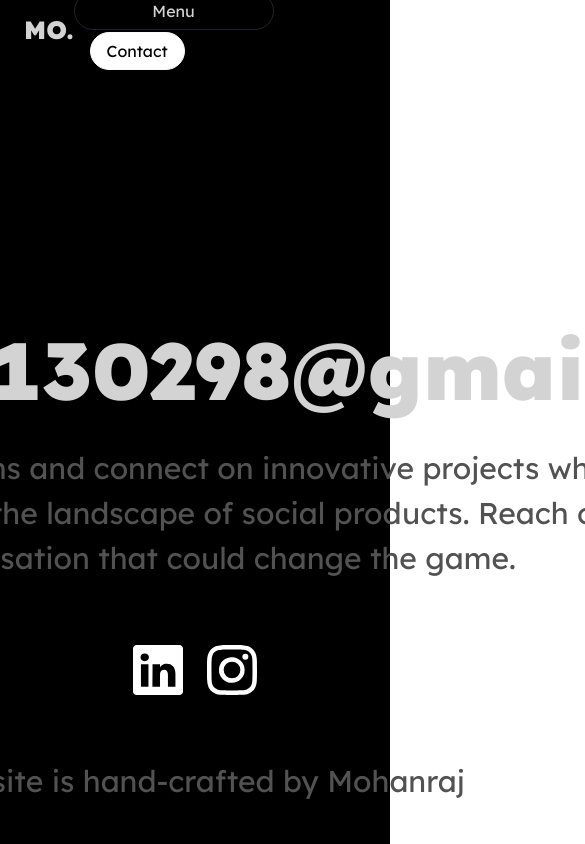
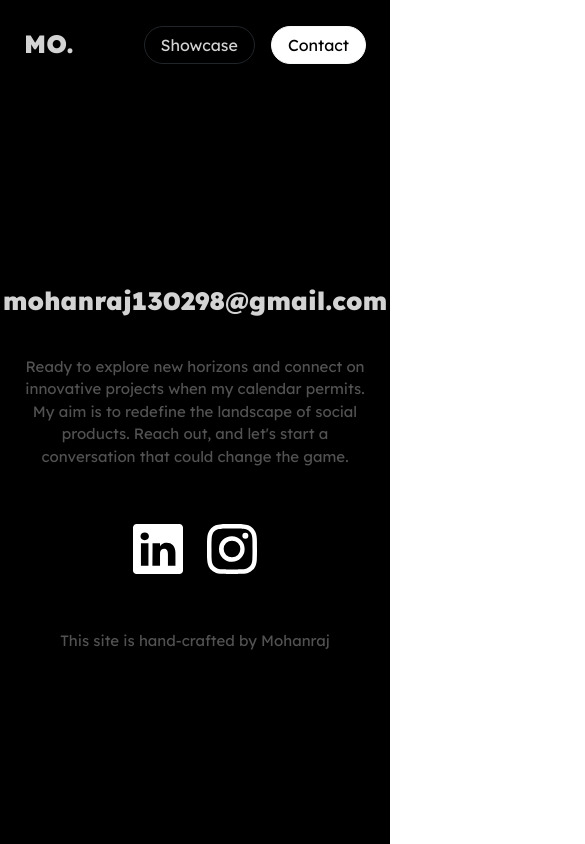
Before and after one commit to Mohanraj-Me/design, a Next.js app: page /contact in a window 390 px wide. Shown: the top 844 px of the page, 585 px wide, since content can reach past the window. Built offline with nearby package versions, Linux system fonts and the light colour scheme.

Commit message:
Add files via upload

```diff
--- a/app/contact/page.module.css
+++ b/app/contact/page.module.css
@@ -103,7 +103,15 @@
   font-size: 30px;
   width: 1300px;
 }
+.icon {
+  padding-top: 50px;
+  padding-bottom: 50px;
+}
 
+.icontwo {
+  padding-top: 50px;
+  padding-bottom: 50px;
+}
 .icon:hover {
   scale: 1.1;
 }
@@ -221,3 +229,38 @@
   margin: 50px;
   border-radius: 50px;
 }
+
+@media only screen and (max-width: 768px) {
+  .knownTwo {
+    background-color: black;
+    height: 100vh !important;
+  }
+  .mail {
+    font-size: 25px;
+    color: #d3d3d3 !important;
+    font-weight: 900;
+  }
+  .text {
+    color: #525252;
+    font-size: 15px;
+    width: auto;
+    padding: 20px;
+  }
+  .icon {
+    padding-top: 20px;
+    padding-bottom: 20px;
+  }
+
+  .icontwo {
+    padding-top: 20px;
+    padding-bottom: 20px;
+  }
+
+  .icon:hover {
+    scale: 1.1;
+  }
+
+  .icontwo:hover {
+    scale: 1.1;
+  }
+}
--- a/app/contact/page.tsx
+++ b/app/contact/page.tsx
@@ -38,13 +38,12 @@ const Designer = () => {
         </span>
         <span>
           <div className="d-flex">
-            <div className={`${Styles.icon} my-5`} onClick={handleLinkedClick}>
+            <div className={`${Styles.icon}`} onClick={handleLinkedClick}>
               <svg
                 xmlns="http://www.w3.org/2000/svg"
                 width="50"
                 height="50"
                 fill="currentColor"
-
                 viewBox="0 0 16 16"
                 color="white"
               >
@@ -52,7 +51,7 @@ const Designer = () => {
               </svg>
             </div>
             <div
-              className={`${Styles.icontwo} my-5 ms-4`}
+              className={`${Styles.icontwo} ms-4`}
               onClick={handleInstaClick}
             >
               <svg
@@ -60,7 +59,6 @@ const Designer = () => {
                 width="50"
                 height="50"
                 fill="currentColor"
-
                 viewBox="0 0 16 16"
                 color="white"
               >
--- a/app/designer/page.module.css
+++ b/app/designer/page.module.css
@@ -12,6 +12,7 @@
   font-size: 100px;
   color: #d3d3d3 !important;
   font-weight: 900;
+  padding-left: 20px;
 }
 
 .buttonOne {
@@ -37,3 +38,43 @@
   font-weight: 900;
   color: rgb(15, 15, 15);
 }
+
+@media only screen and (max-width: 768px) {
+  .head {
+    font-size: 40px;
+    color: #d3d3d3 !important;
+    font-weight: 900;
+  }
+  .buttonOne {
+    font-size: 10px !important;
+    color: #b3b3b3 !important;
+    border-radius: 0px !important;
+    letter-spacing: 2px;
+    height: 50px;
+    padding-right: 20px !important;
+    padding-left: 20px !important;
+    transition: padding-right 0.5s, padding-left 0.5s;
+  }
+  .knownTwo {
+    background-color: black;
+    padding-top: 200px !important;
+    /* padding-bottom: 200px !important; */
+    width: auto;
+  }
+  .con {
+    width: auto;
+    padding-left: 10px !important;
+  }
+  .showcase {
+    font-size: 70px;
+    font-weight: 900;
+    color: rgb(15, 15, 15);
+  }
+  .buttonOne:hover {
+    /* border-color: #9c9c9c; */
+    background-color: black !important;
+    cursor: default !important;
+    padding-right: 100px !important;
+    padding-left: 100px !important;
+  }
+}
--- a/app/header/page.module.css
+++ b/app/header/page.module.css
@@ -1,3 +1,5 @@
+/* page.module.css */
+
 .header {
   position: sticky !important;
   top: 0;
@@ -34,3 +36,28 @@
   border-radius: 50px !important;
   background-color: rgba(255, 255, 255, 0) !important;
 }
+
+@media (max-width: 768px) {
+  /* Adjustments for smaller screens */
+  .header {
+    height: auto;
+    padding: 10px;
+    justify-content: space-between;
+  }
+
+  .button {
+    width: auto;
+    padding-left: 10px;
+    padding-right: 10px;
+  }
+
+  .contactme {
+    width: auto;
+    padding-left: 10px;
+    padding-right: 10px;
+  }
+
+  .contact {
+    font-size: 30px;
+  }
+}
--- a/app/header/page.tsx
+++ b/app/header/page.tsx
@@ -1,5 +1,8 @@
 "use client";
 
+// Header.js
+
+// Import necessary modules
 import Styles from "./page.module.css";
 import { useState } from "react";
 import Link from "next/link";
@@ -11,6 +14,7 @@ const Header = () => {
 
   const handleClose = () => setShow(false);
   const handleShow = () => setShow(true);
+
   return (
     <div
       className={`${Styles.header} d-flex align-items-center justify-content-between p-4`}
@@ -25,11 +29,11 @@ const Header = () => {
           onClick={handleShow}
           className={`${Styles.button} px-3`}
         >
-          Menu
+          Showcase
         </Button>
 
         <Offcanvas show={show} onHide={handleClose} placement={"bottom"}>
-          <Offcanvas.Header closeButton>
+          <Offcanvas.Header>
             <Offcanvas.Title></Offcanvas.Title>
           </Offcanvas.Header>
           <Offcanvas.Body>
--- a/app/homepage/page.module.css
+++ b/app/homepage/page.module.css
@@ -12,6 +12,7 @@
 }
 
 .button {
+  margin-top: 20px;
   width: 500px;
   height: 50px;
   border-radius: 50px !important;
@@ -132,27 +133,26 @@
 
 .back {
   background-color: #000000 !important;
+  line-height: 300px !important;
+  padding-top: 20px;
+  padding-bottom: 150px;
 }
 
 .scroll {
   color: #ffffff;
-  font-size: 100px;
+  font-size: 300px;
   font-weight: 900;
-  white-space: nowrap;
-  overflow: hidden;
   width: 100%;
-  /* animation: scrollAnimation 20s linear infinite; */
-  animation: scrollAnimation 20s linear infinite;
 }
 
-@keyframes scrollAnimation {
+/* @keyframes scrollAnimation {
   0% {
     transform: translateX(100%);
   }
   100% {
     transform: translateX(-100%);
   }
-}
+} */
 
 .imagepop {
   background-image: url("https://Mohanraj-Me.github.io/design/public/other/designold.png");
@@ -179,6 +179,9 @@
 
 .body {
   overflow: hidden;
+}
+.twoCon {
+  display: flex;
 }
 
 .showcase {
@@ -250,4 +253,135 @@
   padding-top: 80px;
   padding-bottom: 80px;
   padding-left: 100px;
+  padding-right: 100px;
 }
+
+@media (max-width: 768px) {
+  .hero {
+    padding-top: 100px !important;
+    padding-bottom: 0px !important;
+    line-height: 50px !important;
+  }
+
+  .design {
+    font-size: 50px;
+  }
+
+  .button {
+    width: auto;
+    padding-left: 50px !important;
+    padding-right: 50px !important;
+    border-radius: 50px !important;
+  }
+
+  .heroTwo {
+    background-color: rgb(0, 0, 0);
+    padding-top: 100px !important;
+    padding-bottom: 100px !important;
+  }
+
+  .para {
+    text-align: start;
+    font-size: 15px;
+    letter-spacing: 1px;
+    line-height: 35px;
+    color: #d3d3d3 !important;
+    width: auto;
+  }
+  .showcaseee {
+    /* text-align: center; */
+    align-items: center;
+    line-height: 90px !important;
+    font-size: 100px;
+    height: 600px;
+    font-weight: 900;
+    color: rgb(15, 15, 15);
+    background-color: #e4e4e4;
+  }
+  .showcasein {
+    height: 500px;
+    background-color: #141414;
+    margin: 10px;
+    border-radius: 50px;
+  }
+  .showcaseout {
+    height: 500px;
+    background-color: #ffffff;
+    margin: 10px;
+    border-radius: 50px;
+    width: auto;
+  }
+  .showcaseoutin {
+    height: 500px;
+    margin: 10px;
+    margin-top: 20px;
+    width: auto;
+    color: #d3d3d3;
+    background-color: #ececec00;
+    border-radius: 50px;
+    border-width: 20px;
+    border-style: solid;
+    border-color: #ffffff;
+  }
+
+  .dev {
+    font-size: 50px;
+    font-weight: 900;
+    color: #9c9c9c;
+    background-color: #00000000 !important;
+    border-color: #00000000 !important;
+    transition: letter-spacing 1s ease;
+  }
+  .dev:hover {
+    color: #dddddd;
+    letter-spacing: 10px;
+  }
+  .twoCon {
+    display: block;
+  }
+  .showcase {
+    background-color: #000000;
+    width: 100%;
+    padding-top: 10px;
+    padding-bottom: 10px;
+  }
+  .back {
+    background-color: #000000 !important;
+    line-height: 100px !important;
+    padding-top: 150px;
+    padding-bottom: 10px;
+    padding-left: 10px;
+    padding-right: 10px;
+  }
+
+  .scroll {
+    color: #ffffff;
+    font-size: 70px;
+    font-weight: 900;
+    width: 100%;
+    line-height: 60px;
+  }
+
+  .in {
+    padding: 20px;
+    padding-top: 50px;
+    padding-bottom: 50px;
+  }
+  .intotext {
+    color: #000000;
+    font-size: 15px;
+    /* width: 900px; */
+  }
+
+  .butto {
+    color: #ffffff !important;
+    width: auto;
+    height: 50px !important;
+    background-color: #000000 !important;
+    border-style: none !important;
+    border-radius: 50px !important;
+  }
+}
+
+@media (max-width: 1024px) {
+}
```
Also changed, not shown: app/designer/page.tsx (+7 -3 lines), app/homepage/page.tsx (+7 -7 lines), app/loading/page.module.css (+9 -0 lines).
